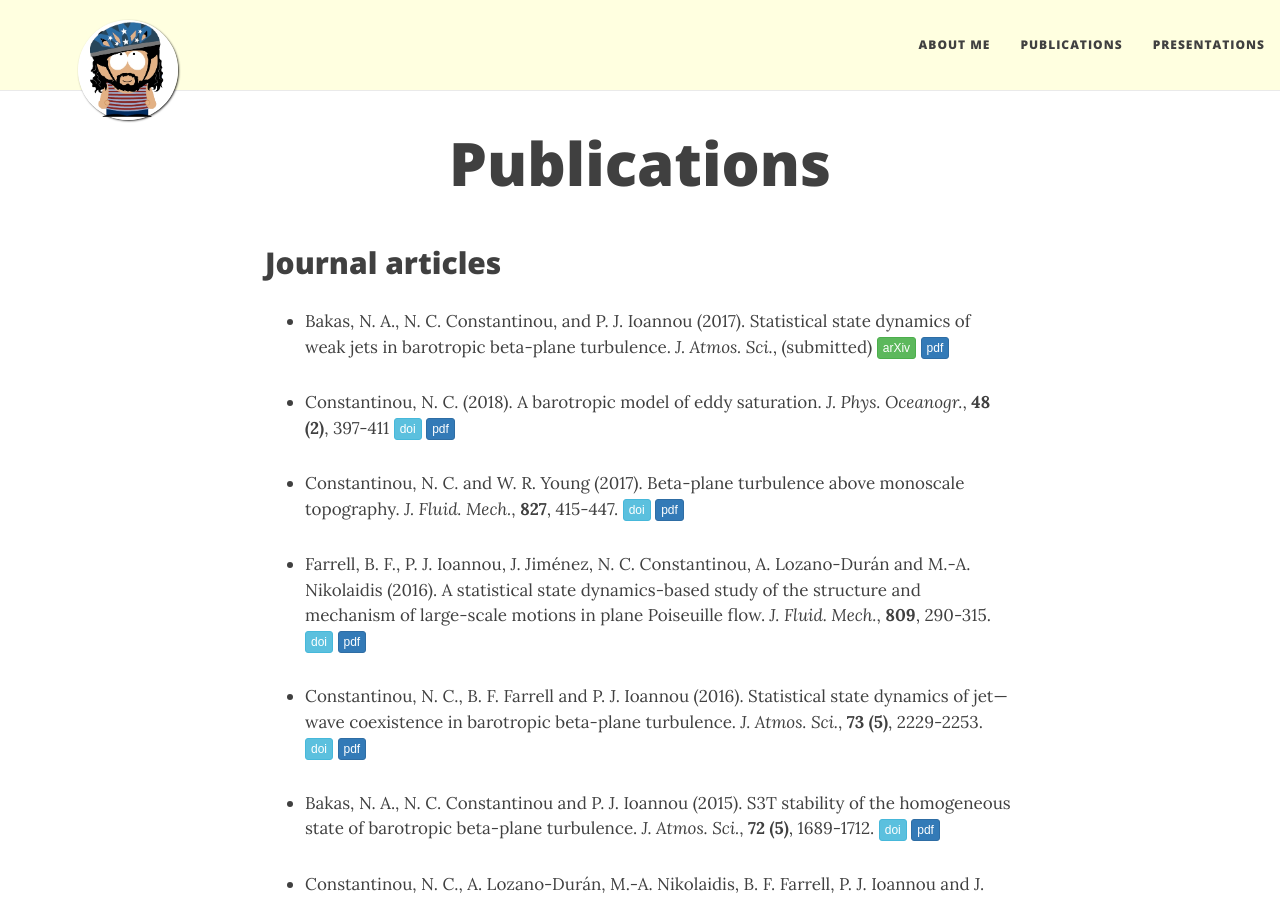
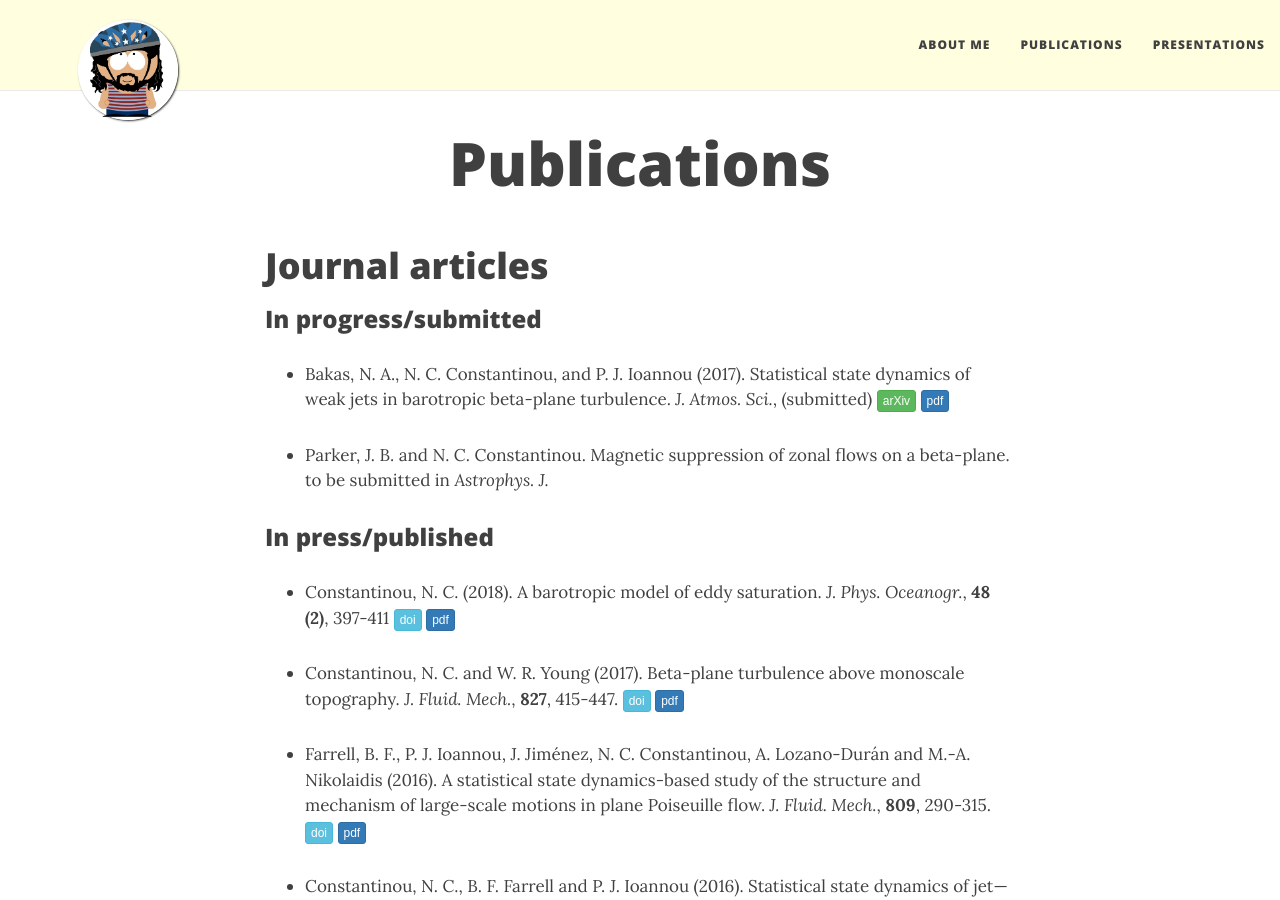
Before and after one commit to navidcy/navidcy.github.io, a Jekyll site: the page built from publications.md, in a window 1280 px wide and 900 px high. Built offline with Jekyll 4.4.1, drawn with Linux system fonts in a browser that asks for light colours; nearby versions of some CDN libraries.

Commit message:
adds in progress/submitted

```diff
--- a/publications.md
+++ b/publications.md
@@ -4,9 +4,15 @@ title: Publications
 #subtitle:
 ---
 
-## Journal articles
+# Journal articles
+
+### In progress/submitted
 
 - Bakas, N. A., N. C. Constantinou, and P. J. Ioannou (2017). Statistical state dynamics of weak jets in barotropic beta-plane turbulence. _J. Atmos. Sci._, (submitted) [<span class="btn btn-success btn-xs{{end}}" style="font-family:sans-serif;">arXiv</span>][arXiv:1708.03031]{:target="_blank"} [<span class="btn btn-primary btn-xs{{end}}" style="font-family:sans-serif;">pdf</span>][ssd-eckaus]
+
+- Parker, J. B. and N. C. Constantinou. Magnetic suppression of zonal flows on a beta-plane. to be submitted in _Astrophys. J._
+
+### In press/published
 
 - Constantinou, N. C. (2018). A barotropic model of eddy saturation. _J. Phys. Oceanogr._,  **48 (2)**, 397-411 [<span class="btn btn-info btn-xs{{end}}" style="font-family:sans-serif;">doi</span>][EddySaturationJPO-doi]{:target="_blank"} [<span class="btn btn-primary btn-xs{{end}}" style="font-family:sans-serif;">pdf</span>][eddysaturation]
 
@@ -43,7 +49,7 @@ title: Publications
 -->
 
 
-## Doctoral thesis
+# Doctoral thesis
 - Formation of large-scale structures by turbulence in rotating planets, Ph.D. thesis, University of Athens, 2015. [<span class="btn btn-success btn-xs{{end}}" style="font-family:sans-serif;">arXiv</span>][arXiv:1503.07644]{:target="_blank"}  [<span class="btn btn-primary btn-xs{{end}}" style="font-family:sans-serif;">pdf</span>][phd_eng]
 
 
```
